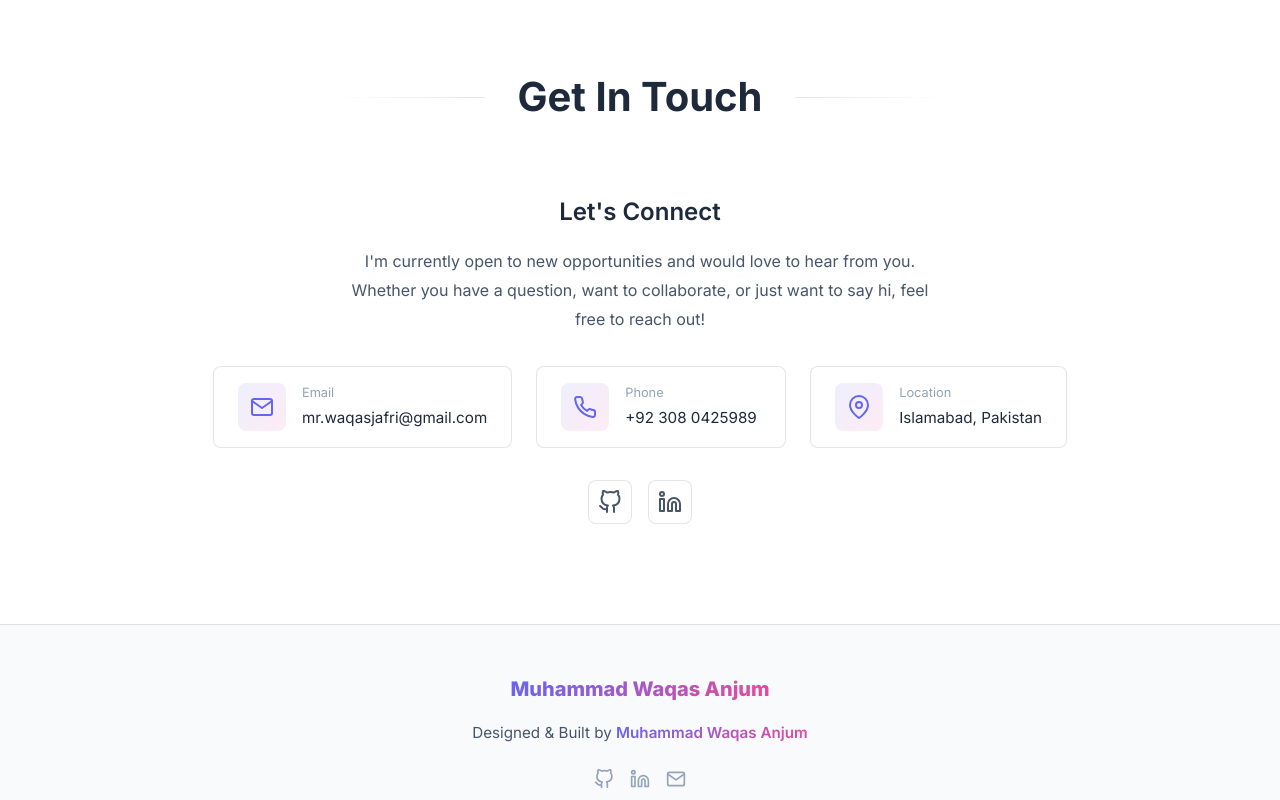
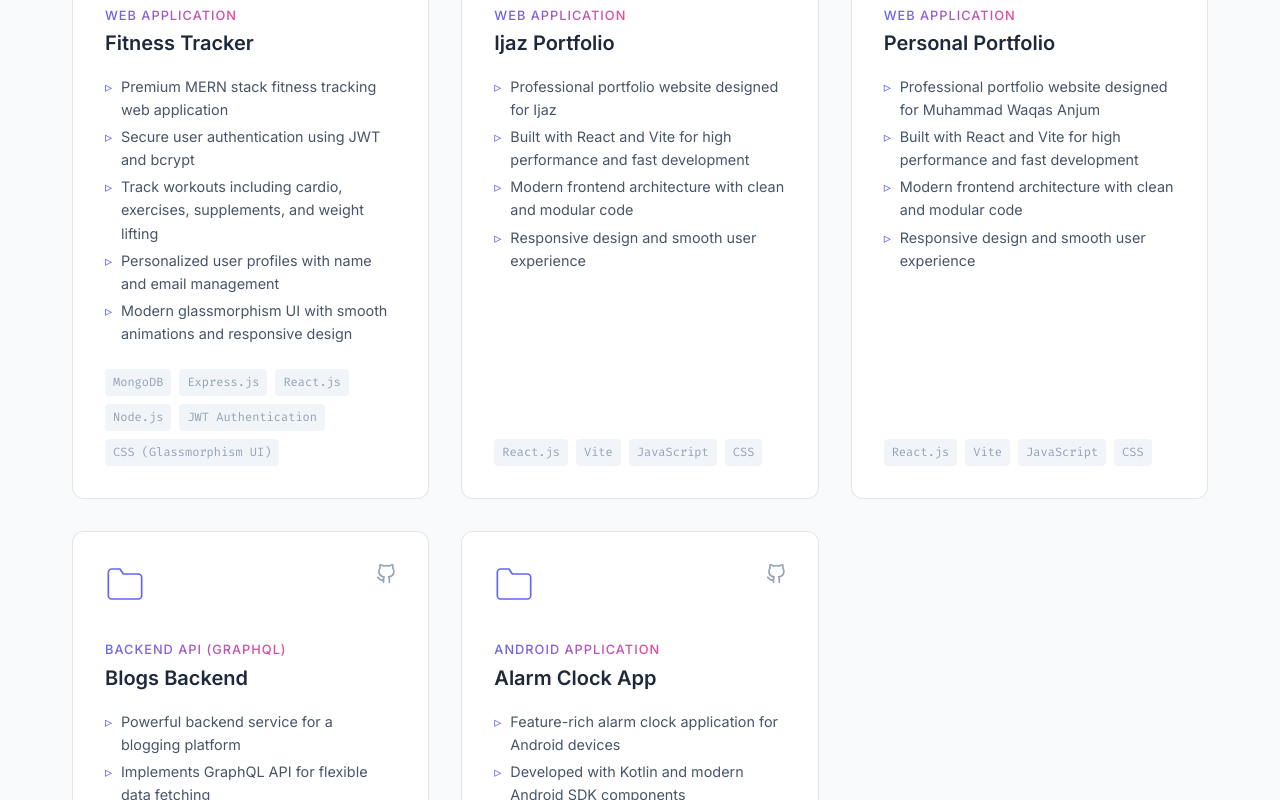
Before and after one commit to waqasjafri512/personel-portfolio, a React (Vite) app: page / in a window 1280 px wide. Shown: the part 6820-7620 px from the top of the page. Built offline with nearby package versions, Linux system fonts and the light colour scheme.

Commit message:
projects added

```diff
--- a/src/data/projects.js
+++ b/src/data/projects.js
@@ -84,6 +84,79 @@ export const projects = [
         liveUrl: null,
         githubUrl: 'https://github.com/waqasjafri512/Quiz-app',
     },
+    {
+        id: 7,
+        title: 'Fitness Tracker',
+        type: 'Web Application',
+        description: [
+            'Premium MERN stack fitness tracking web application',
+            'Secure user authentication using JWT and bcrypt',
+            'Track workouts including cardio, exercises, supplements, and weight lifting',
+            'Personalized user profiles with name and email management',
+            'Modern glassmorphism UI with smooth animations and responsive design',
+        ],
+        techStack: [
+            'MongoDB', 'Express.js', 'React.js', 'Node.js', 'JWT Authentication', 'CSS (Glassmorphism UI)',
+        ],
+        liveUrl: null,
+        githubUrl: 'https://github.com/waqasjafri512/Fitness-tracker.git',
+    },
+    {
+         id: 8,
+        title: 'Ijaz Portfolio',
+        type: 'Web Application',
+        description: [
+            'Professional portfolio website designed for Ijaz',
+            'Built with React and Vite for high performance and fast development',
+            'Modern frontend architecture with clean and modular code',
+            'Responsive design and smooth user experience',
+        ],
+        techStack: ['React.js', 'Vite', 'JavaScript', 'CSS'],
+        liveUrl: null,
+        githubUrl: 'https://github.com/waqasjafri512/Ijaz-portfolio',
+    },
+    {
+        id: 9,
+        title: 'Personal Portfolio',
+        type: 'Web Application',
+        description: [
+            'Professional portfolio website designed for Muhammad Waqas Anjum',
+            'Built with React and Vite for high performance and fast development',
+            'Modern frontend architecture with clean and modular code',
+            'Responsive design and smooth user experience',
+        ],
+        techStack: ['React.js', 'Vite', 'JavaScript', 'CSS'],
+        liveUrl: null,
+        githubUrl: 'https://github.com/waqasjafri512/Ijaz-portfolio',
+    },
+    {
+        id: 10,
+        title: 'Blogs Backend',
+        type: 'Backend API (GraphQL)',
+        description: [
+            'Powerful backend service for a blogging platform',
+            'Implements GraphQL API for flexible data fetching',
+            'Secure authentication and authorization using JWT and Bcrypt',
+            'MongoDB integration with Mongoose for data persistence',
+        ],
+        techStack: ['Node.js', 'Express', 'GraphQL', 'MongoDB', 'JWT'],
+        liveUrl: null,
+        githubUrl: 'https://github.com/waqasjafri512/blogs-backend',
+    },
+    {
+        id: 11,
+        title: 'Alarm Clock App',
+        type: 'Android Application',
+        description: [
+            'Feature-rich alarm clock application for Android devices',
+            'Developed with Kotlin and modern Android SDK components',
+            'Simple and intuitive interface for managing daily alarms',
+            'Built with reliability and battery efficiency in mind',
+        ],
+        techStack: ['Kotlin', 'Android SDK', 'Gradle'],
+        liveUrl: null,
+        githubUrl: 'https://github.com/waqasjafri512/Alarm-clock',
+    }
 ];
 
 export default projects;
```
